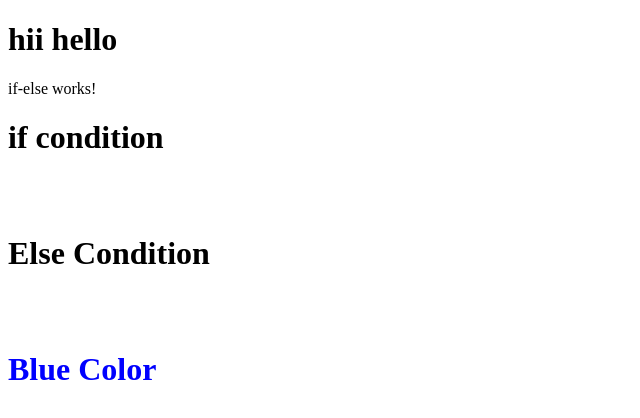
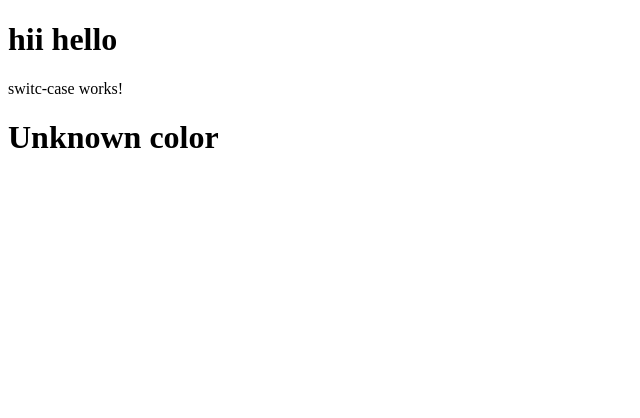
Before and after one commit to ranitbcd/fullangular, an Angular app: page / in a window 1280 px wide. Shown: the top 418 px of the page, without its empty margins (0-640 px from the left). Built offline with nearby package versions, Linux system fonts and the light colour scheme.

Commit message:
switchcase introduce

```diff
--- a/src/app/app.component.html
+++ b/src/app/app.component.html
@@ -4,4 +4,5 @@
 <!-- <app-styling></app-styling>
 <app-styling1></app-styling1> -->
 <!-- <app-popertybinding></app-popertybinding> -->
-<app-if-else></app-if-else>
+<!-- <app-if-else></app-if-else> -->
+<app-switc-case></app-switc-case>
--- a/src/app/app.module.ts
+++ b/src/app/app.module.ts
@@ -6,6 +6,7 @@ import { StylingComponent } from './styling/styling.component';
 import { Styling1Component } from './styling1/styling1.component';
 import { BindingModule } from './binding/binding.module';
 import { IfElseComponent } from './if-else/if-else.component';
+import { SwitcCaseComponent } from './switc-case/switc-case.component';
 
 @NgModule({
   declarations: [
@@ -13,6 +14,7 @@ import { IfElseComponent } from './if-else/if-else.component';
     StylingComponent,
     Styling1Component,
     IfElseComponent,
+    SwitcCaseComponent,
 
   ],
   imports: [
--- /dev/null
+++ b/src/app/switc-case/switc-case.component.html
@@ -0,0 +1,8 @@
+<p>switc-case works!</p>
+<div [ngSwitch]="color">
+<h1 *ngSwitchCase="'red'" style="color: red;">Red</h1>
+<h1 *ngSwitchCase="'green'" style="color: green;">Green</h1>
+<h1 *ngSwitchCase="'blue'" style="color: blue;">blue</h1>
+<h1 *ngSwitchCase="'orange'" style="color: orange;">orange</h1>
+<h1 *ngSwitchDefault>Unknown color</h1>
+</div>
--- /dev/null
+++ b/src/app/switc-case/switc-case.component.ts
@@ -0,0 +1,15 @@
+import { Component, OnInit } from '@angular/core';
+
+@Component({
+  selector: 'app-switc-case',
+  templateUrl: './switc-case.component.html',
+  styleUrls: ['./switc-case.component.css']
+})
+export class SwitcCaseComponent implements OnInit {
+color:string='jhjhv'
+  constructor() { }
+
+  ngOnInit(): void {
+  }
+
+}
```
Also changed, not shown: src/app/switc-case/switc-case.component.css (added), 1 other file (tests, documents, lock files or other folders).
